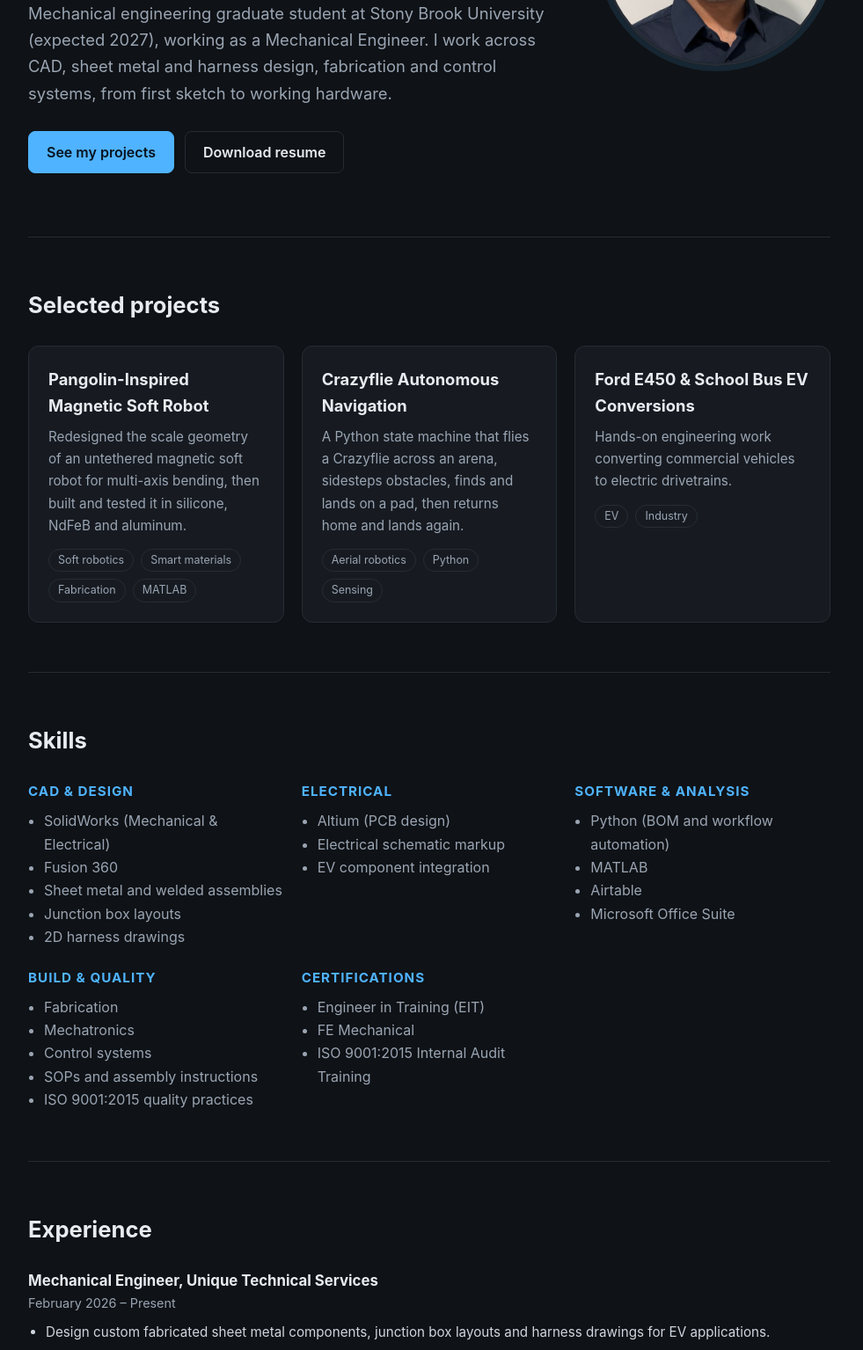
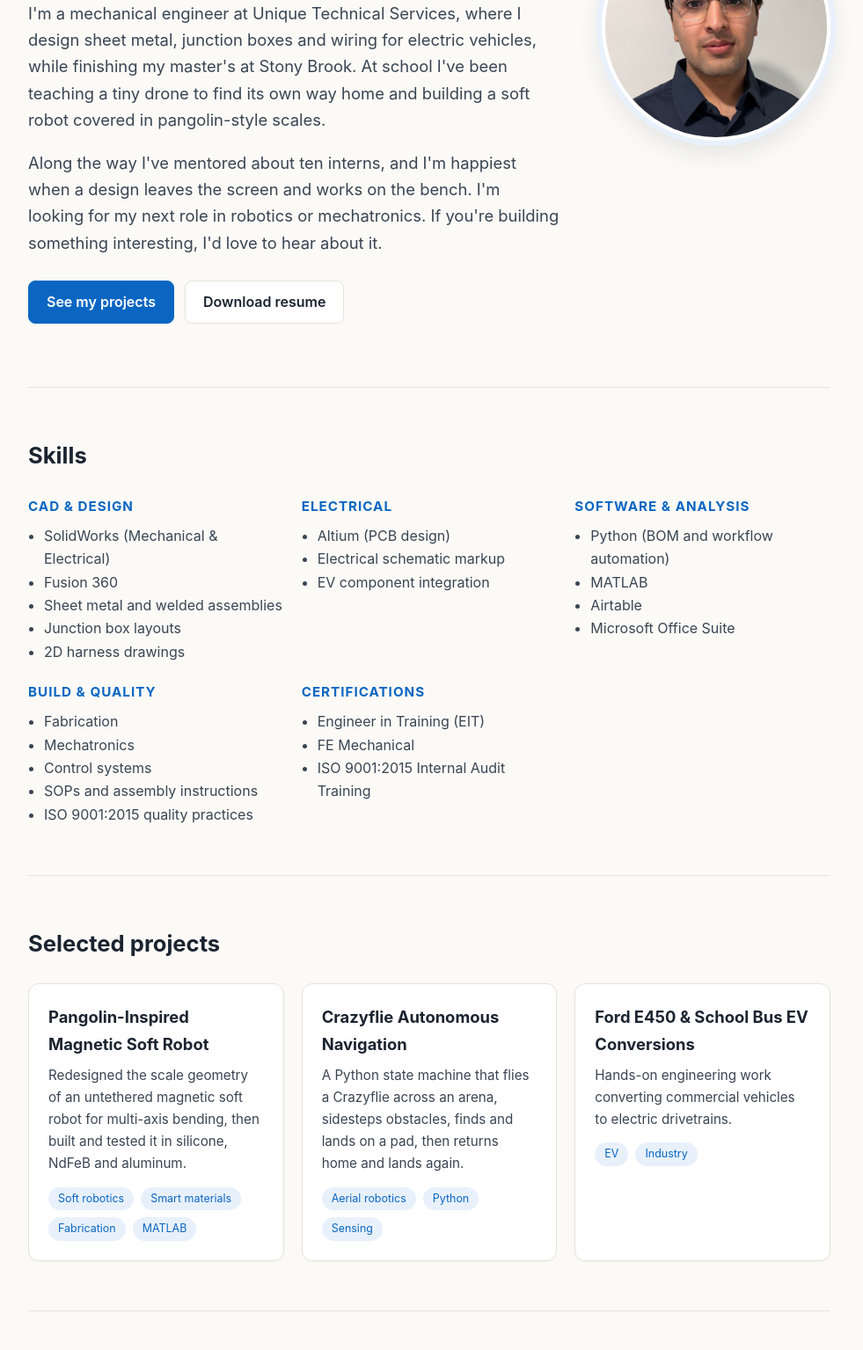
Before and after one commit to sahilaggarwaleng-dev/portfolio, a plain HTML site: page index.html in a window 1280 px wide. Shown: the part 465-2000 px from the top of the page at 88% size, without its empty margins (152-1133 px from the left). Drawn offline with Linux system fonts and the light colour scheme.

Commit message:
Switch to light theme, rewrite bio, move skills above projects, nest coursework under degrees
Co-Authored-By: Claude Opus 5.5 <noreply@anthropic.com>
Claude-Session: https://claude.ai/code/session_01QMu2Z4EqaTLqAz725Qqsfs

```diff
--- a/index.html
+++ b/index.html
@@ -13,8 +13,8 @@
   <div class="wrap">
     <a class="brand" href="#top">Sahil Aggarwal</a>
     <nav>
+      <a href="#skills">Skills</a>
       <a href="#projects">Projects</a>
-      <a href="#skills">Skills</a>
       <a href="#experience">Experience</a>
       <a href="#education">Education</a>
       <a href="#contact">Contact</a>
@@ -26,12 +26,17 @@
   <div class="wrap">
     <div class="hero">
       <div>
-      <div class="eyebrow">Mechanical Engineer &middot; Long Island, NY</div>
+      <div class="eyebrow">Hi, I'm Sahil &middot; Long Island, NY</div>
       <h1>I design, build and test robotic and mechatronic systems.</h1>
       <p class="lead">
-        Mechanical engineering graduate student at Stony Brook University (expected 2027),
-        working as a Mechanical Engineer. I work across CAD, sheet metal and harness design, fabrication
-        and control systems, from first sketch to working hardware.
+        I'm a mechanical engineer at Unique Technical Services, where I design sheet metal, junction boxes
+        and wiring for electric vehicles, while finishing my master's at Stony Brook. At school I've been
+        teaching a tiny drone to find its own way home and building a soft robot covered in pangolin-style scales.
+      </p>
+      <p class="lead">
+        Along the way I've mentored about ten interns, and I'm happiest when a design leaves the screen and
+        works on the bench. I'm looking for my next role in robotics or mechatronics. If you're building
+        something interesting, I'd love to hear about it.
       </p>
       <div class="cta">
         <a class="btn primary" href="#projects">See my projects</a>
@@ -40,27 +45,6 @@
       </div>
       <img class="portrait" src="images/headshot.jpg" width="260" height="260" alt="Headshot of Sahil Aggarwal">
     </div>
-
-    <section id="projects">
-      <h2>Selected projects</h2>
-      <div class="grid">
-        <a class="card" href="projects/pangolin-robot.html">
-          <h3>Pangolin-Inspired Magnetic Soft Robot</h3>
-          <p>Redesigned the scale geometry of an untethered magnetic soft robot for multi-axis bending, then built and tested it in silicone, NdFeB and aluminum.</p>
-          <div class="tags"><span class="tag">Soft robotics</span><span class="tag">Smart materials</span><span class="tag">Fabrication</span><span class="tag">MATLAB</span></div>
-        </a>
-        <a class="card" href="projects/crazyflie.html">
-          <h3>Crazyflie Autonomous Navigation</h3>
-          <p>A Python state machine that flies a Crazyflie across an arena, sidesteps obstacles, finds and lands on a pad, then returns home and lands again.</p>
-          <div class="tags"><span class="tag">Aerial robotics</span><span class="tag">Python</span><span class="tag">Sensing</span></div>
-        </a>
-        <a class="card" href="projects/ev-conversion.html">
-          <h3>Ford E450 &amp; School Bus EV Conversions</h3>
-          <p>Hands-on engineering work converting commercial vehicles to electric drivetrains.</p>
-          <div class="tags"><span class="tag">EV</span><span class="tag">Industry</span></div>
-        </a>
-      </div>
-    </section>
 
     <section id="skills">
       <h2>Skills</h2>
@@ -85,6 +69,27 @@
           <h3>Certifications</h3>
           <ul><li>Engineer in Training (EIT)</li><li>FE Mechanical</li><li>ISO 9001:2015 Internal Audit Training</li></ul>
         </div>
+      </div>
+    </section>
+
+    <section id="projects">
+      <h2>Selected projects</h2>
+      <div class="grid">
+        <a class="card" href="projects/pangolin-robot.html">
+          <h3>Pangolin-Inspired Magnetic Soft Robot</h3>
+          <p>Redesigned the scale geometry of an untethered magnetic soft robot for multi-axis bending, then built and tested it in silicone, NdFeB and aluminum.</p>
+          <div class="tags"><span class="tag">Soft robotics</span><span class="tag">Smart materials</span><span class="tag">Fabrication</span><span class="tag">MATLAB</span></div>
+        </a>
+        <a class="card" href="projects/crazyflie.html">
+          <h3>Crazyflie Autonomous Navigation</h3>
+          <p>A Python state machine that flies a Crazyflie across an arena, sidesteps obstacles, finds and lands on a pad, then returns home and lands again.</p>
+          <div class="tags"><span class="tag">Aerial robotics</span><span class="tag">Python</span><span class="tag">Sensing</span></div>
+        </a>
+        <a class="card" href="projects/ev-conversion.html">
+          <h3>Ford E450 &amp; School Bus EV Conversions</h3>
+          <p>Hands-on engineering work converting commercial vehicles to electric drivetrains.</p>
+          <div class="tags"><span class="tag">EV</span><span class="tag">Industry</span></div>
+        </a>
       </div>
     </section>
 
@@ -136,21 +141,14 @@
       <div class="job">
         <h3>M.S. Mechanical Engineering, Stony Brook University</h3>
         <div class="meta">August 2026 &ndash; Present &middot; Expected May 2027</div>
+        <p class="courses"><b>Coursework:</b> Aerial Robotics, Advanced Control Systems, Vibration and Control,
+          Smart Materials: Sensing and Actuation, Introduction to Finite Element Methods, Applied Stress Analysis,
+          Mechatronics, Energy Technologies Lab I &amp; II, Total Quality Management</p>
       </div>
       <div class="job">
         <h3>B.E. Mechanical Engineering, Stony Brook University</h3>
         <div class="meta">August 2022 &ndash; May 2026</div>
-      </div>
-      <h3 class="sub">Relevant coursework</h3>
-      <div class="skills">
-        <div>
-          <h3>Completed</h3>
-          <ul><li>Internal Combustion Engines</li><li>Smart Materials: Sensing and Actuation</li><li>Vibration and Control</li><li>Advanced Control Systems</li><li>Total Quality Management</li></ul>
-        </div>
-        <div>
-          <h3>In progress &amp; upcoming</h3>
-          <ul><li>Aerial Robotics</li><li>Introduction to Finite Element Methods</li><li>Energy Technologies Lab I &amp; II</li><li>Applied Stress Analysis</li><li>Mechatronics</li></ul>
-        </div>
+        <p class="courses"><b>Coursework:</b> Internal Combustion Engines</p>
       </div>
     </section>
 
--- a/style.css
+++ b/style.css
@@ -1,10 +1,12 @@
 :root {
-  --bg: #0f1216;
-  --panel: #171b21;
-  --line: #262c35;
-  --text: #e8ecf1;
-  --muted: #9aa5b3;
-  --accent: #4fb3ff;
+  --bg: #fbfaf7;
+  --panel: #ffffff;
+  --line: #e7e3da;
+  --text: #1b2430;
+  --body: #3a4552;
+  --muted: #667180;
+  --accent: #0a66c2;
+  --accent-soft: #e8f1fb;
   --max: 960px;
 }
 
@@ -28,7 +30,7 @@ a:hover { text-decoration: underline; }
 /* Header */
 header.site {
   position: sticky; top: 0; z-index: 10;
-  background: rgba(15, 18, 22, 0.9);
+  background: rgba(251, 250, 247, 0.9);
   backdrop-filter: blur(8px);
   border-bottom: 1px solid var(--line);
 }
@@ -48,18 +50,19 @@ nav a:hover { color: var(--text); text-decoration: none; }
 }
 .hero .portrait {
   width: 260px; height: 260px; border-radius: 50%; object-fit: cover;
-  border: 3px solid var(--line); box-shadow: 0 0 0 6px rgba(79, 179, 255, 0.12);
+  border: 4px solid var(--panel); box-shadow: 0 0 0 6px var(--accent-soft), 0 12px 30px rgba(27, 36, 48, 0.12);
 }
 .eyebrow { color: var(--accent); font-size: 0.9rem; letter-spacing: 1.5px; text-transform: uppercase; }
 .hero h1 { font-size: clamp(2.2rem, 6vw, 3.6rem); line-height: 1.1; margin: 12px 0 18px; }
-.hero p.lead { color: var(--muted); font-size: 1.15rem; max-width: 640px; }
+.hero p.lead { color: var(--body); font-size: 1.15rem; max-width: 640px; }
 .cta { margin-top: 28px; display: flex; gap: 12px; flex-wrap: wrap; }
 .btn {
   display: inline-block; padding: 10px 20px; border-radius: 8px;
   border: 1px solid var(--line); color: var(--text); font-weight: 600;
 }
-.btn.primary { background: var(--accent); border-color: var(--accent); color: #07131f; }
-.btn:hover { text-decoration: none; filter: brightness(1.1); }
+.btn.primary { background: var(--accent); border-color: var(--accent); color: #fff; }
+.btn { background: var(--panel); }
+.btn:hover { text-decoration: none; filter: brightness(0.96); }
 
 /* Sections */
 section { padding: 56px 0; border-top: 1px solid var(--line); }
@@ -72,27 +75,30 @@ section h2 { font-size: 1.6rem; margin: 0 0 24px; }
   border-radius: 12px; padding: 22px; color: var(--text);
   transition: transform 0.15s ease, border-color 0.15s ease;
 }
+.card { box-shadow: 0 1px 2px rgba(27, 36, 48, 0.04); }
+.card:hover { box-shadow: 0 8px 24px rgba(27, 36, 48, 0.08); }
 .card:hover { transform: translateY(-3px); border-color: var(--accent); text-decoration: none; }
 .card h3 { margin: 0 0 8px; font-size: 1.15rem; }
-.card p { margin: 0 0 14px; color: var(--muted); font-size: 0.95rem; }
+.card p { margin: 0 0 14px; color: var(--body); font-size: 0.95rem; }
 .tags { display: flex; flex-wrap: wrap; gap: 8px; }
 .tag {
-  font-size: 0.78rem; color: var(--muted); border: 1px solid var(--line);
+  font-size: 0.78rem; color: var(--accent); background: var(--accent-soft); border: 1px solid transparent;
   padding: 2px 10px; border-radius: 999px;
 }
 
 /* Skills */
 .skills { display: grid; grid-template-columns: repeat(auto-fit, minmax(220px, 1fr)); gap: 20px; }
 .skills h3 { font-size: 0.95rem; color: var(--accent); margin: 0 0 8px; text-transform: uppercase; letter-spacing: 1px; }
-.skills ul { margin: 0; padding-left: 18px; color: var(--muted); }
+.skills ul { margin: 0; padding-left: 18px; color: var(--body); }
 
 /* Experience */
 .job { margin-bottom: 22px; }
 .job h3 { margin: 0; font-size: 1.05rem; }
 .job .meta { color: var(--muted); font-size: 0.9rem; }
-.job ul { margin: 8px 0 0; padding-left: 20px; color: #cfd6df; font-size: 0.95rem; }
+.job ul { margin: 8px 0 0; padding-left: 20px; color: var(--body); font-size: 0.95rem; }
 .job li { margin-bottom: 4px; }
-h3.sub { font-size: 0.95rem; color: var(--accent); margin: 28px 0 4px; text-transform: uppercase; letter-spacing: 1px; }
+.job .courses { margin: 6px 0 0; color: var(--body); font-size: 0.95rem; }
+.job .courses b { color: var(--text); font-weight: 600; }
 
 /* Project pages */
 .project { padding: 64px 0 40px; }
@@ -106,7 +112,7 @@ h3.sub { font-size: 0.95rem; color: var(--accent); margin: 28px 0 4px; text-tran
 .facts dt { color: var(--muted); font-size: 0.8rem; text-transform: uppercase; letter-spacing: 1px; }
 .facts dd { margin: 2px 0 0; font-weight: 600; }
 .project h2 { font-size: 1.3rem; margin: 36px 0 10px; }
-.project p, .project li { color: #cfd6df; }
+.project p, .project li { color: var(--body); }
 .placeholder {
   border: 1px dashed var(--line); border-radius: 12px; padding: 36px;
   text-align: center; color: var(--muted); margin: 16px 0;
@@ -138,11 +144,11 @@ figcaption { color: var(--muted); font-size: 0.88rem; margin-top: 8px; }
 table { border-collapse: collapse; width: 100%; font-size: 0.92rem; }
 th, td { text-align: left; padding: 8px 12px; border-bottom: 1px solid var(--line); vertical-align: top; }
 th { color: var(--muted); font-weight: 600; font-size: 0.8rem; text-transform: uppercase; letter-spacing: 0.8px; }
-td { color: #cfd6df; }
+td { color: var(--body); }
 
 .note {
   border-left: 3px solid var(--accent); background: var(--panel);
-  padding: 12px 16px; border-radius: 0 8px 8px 0; color: #cfd6df; margin: 20px 0;
+  padding: 12px 16px; border-radius: 0 8px 8px 0; color: var(--body); margin: 20px 0;
 }
 
 /* Footer */
```
Also changed, not shown: 1 other file.
